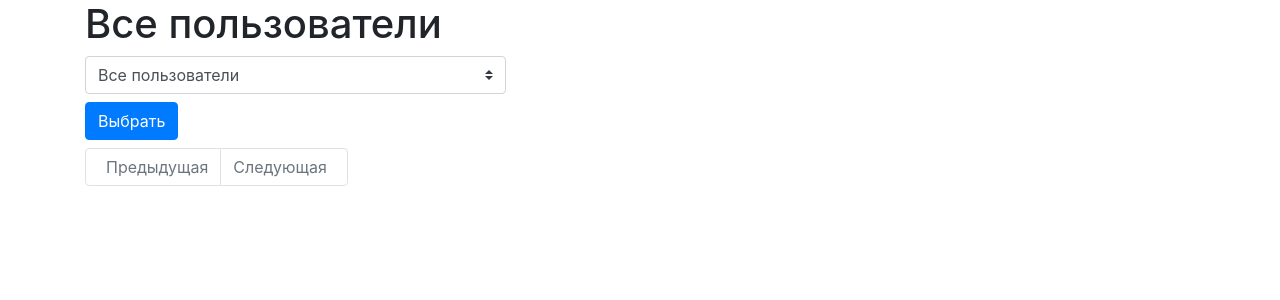
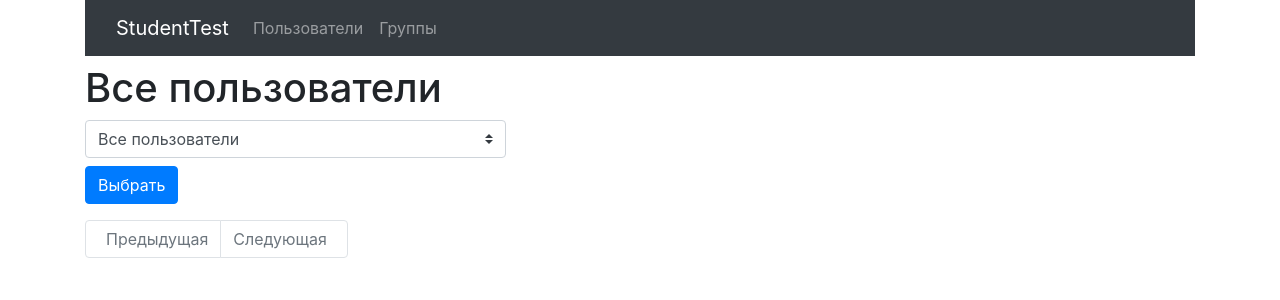
Before and after one commit to Nickname1748/StudentTest, a Django app: template admin/templates/admin/user_list.html in a window 1280 px wide. Shown: the top 300 px of the page. Run offline with Django 3.2, Linux system fonts and the light colour scheme; the template is opened without the code that fills it, so the values that code supplies are empty; some libraries are stand-ins or nearby versions.

Commit message:
Added some html

```diff
--- a/admin/templates/admin/admin.html
+++ b/admin/templates/admin/admin.html
@@ -5,6 +5,7 @@
 {% endblock %}
 
 {% block content %}
+{% include "admin/base_admin.html" %}
 	<h1 class = "mt-3">
 		Панель администратора
 	</h1>
--- /dev/null
+++ b/admin/templates/admin/base_admin.html
@@ -0,0 +1,15 @@
+<nav class="navbar navbar-expand-lg navbar-dark bg-dark">
+	<div class="container-fluid">
+		<a class = "navbar-brand" href="{% url 'admin:admin' %}">StudentTest</a>
+		<div class="collapse navbar-collapse" id="navbarSupportedContent">
+			<ul class="navbar-nav me-auto mb-2 mb-lg-0">
+				<li class="nav-item">
+					<a href="{% url 'admin:user_list' %}" class="nav-link">Пользователи</a>
+				</li>
+				<li class="nav-item">
+					<a href="{% url 'admin:group_list' %}" class="nav-link">Группы</a>
+				</li>
+			</ul>
+		</div>
+	</div>
+</nav>
--- a/admin/templates/admin/group_detail.html
+++ b/admin/templates/admin/group_detail.html
@@ -5,6 +5,7 @@
 {% endblock %}
 
 {% block content %}
+{% include "admin/base_admin.html" %}
 <div class="container">
 	<h1 class="mt-3">
 		{{group.name}}
--- a/admin/templates/admin/group_form.html
+++ b/admin/templates/admin/group_form.html
@@ -5,8 +5,9 @@
 {% endblock %}
 
 {% block content %}
+{% include "admin/base_admin.html" %}
 {% load widget_tweaks %}
-<form method="POST">
+<form method="POST" class = "mt-2">
 	{% csrf_token %}
 	{% for field in form.visible_fields %}
 	<div class="form-group">
--- a/admin/templates/admin/group_list.html
+++ b/admin/templates/admin/group_list.html
@@ -5,7 +5,9 @@
 {% endblock %}
 
 {% block content %}
-<h1>Группы</h1>
+{% include "admin/base_admin.html" %}
+<h1 class="mt-2">Группы</h1>
+<a href="{% url 'admin:create_group_form' %}" class="btn btn-success mt-2 mb-2">Добавить группу</a>
 <form method = 'GET'>
 	<label for="search">Поиск по названию</label>
 	<input type="text" class = "form-control" id = "search" placeholder="Введите запрос…" name = 'q'>
--- a/admin/templates/admin/user_details.html
+++ b/admin/templates/admin/user_details.html
@@ -7,6 +7,7 @@
 {% block content %}
 
 {% load widget_tweaks %}
+{% include "admin/base_admin.html" %}
 	<h1 class = 'mt-3'>
 		@{{user.username}}
 	</h1>
--- a/admin/templates/admin/user_list.html
+++ b/admin/templates/admin/user_list.html
@@ -5,7 +5,8 @@
 {% endblock %}
 
 {% block content %}
-	<h1>Все пользователи</h1>
+{% include "admin/base_admin.html" %}
+	<h1 class = "mt-2">Все пользователи</h1>
 	<div class="input-group">
 	<form id = 'filter' method = 'get'>
 		<select name = 'role' class="custom-select" form='filter'>
@@ -35,7 +36,7 @@
     		<option value="Unknown">Неподтверждённые</option>
     		{% endif %}
   		</select>
-    	<button type="submit" class="btn btn-primary mt-2">Выбрать</button>
+    	<button type="submit" class="btn btn-primary mt-2 mb-2">Выбрать</button>
 	</form>
 	</div>
 {% if user_list %}
```
